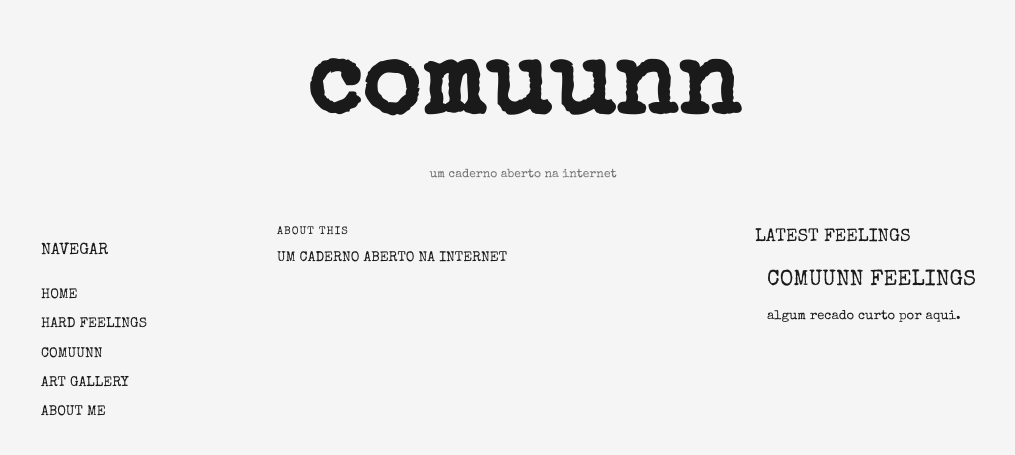
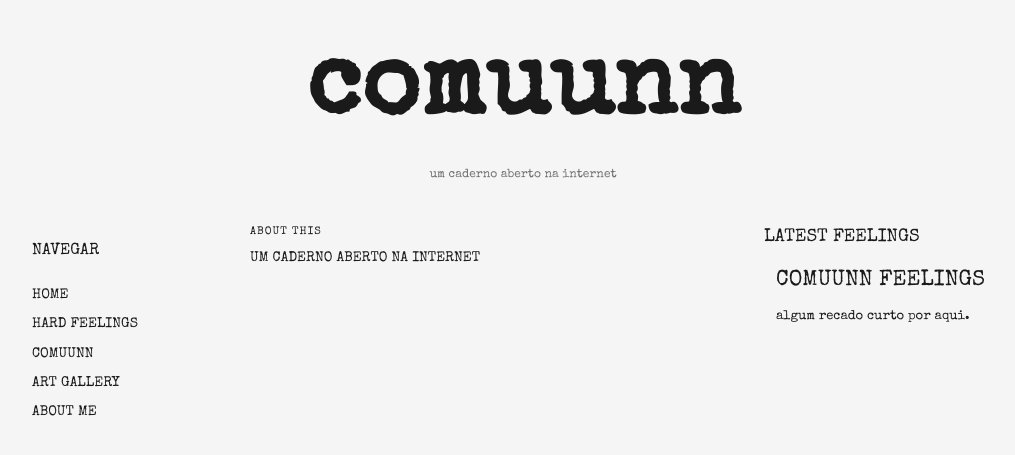
Before and after one commit to guiolhermer/comuunn, a Jekyll site: the page built from index.html, in a window 1280 px wide. Shown: the top 455 px of the page, without its empty margins (117-1132 px from the left). Built offline with Jekyll 4.4.1, drawn with Linux system fonts in a browser that asks for light colours.

Commit message:
fix: reduce padding for home columns to improve layout

```diff
--- a/assets/style.css
+++ b/assets/style.css
@@ -299,7 +299,7 @@ a:hover {
 }
 
 .home-columns > * {
-  padding: 0 18px;
+  padding: 0 9px;
 }
 
 .coluna-navegacao {
```
